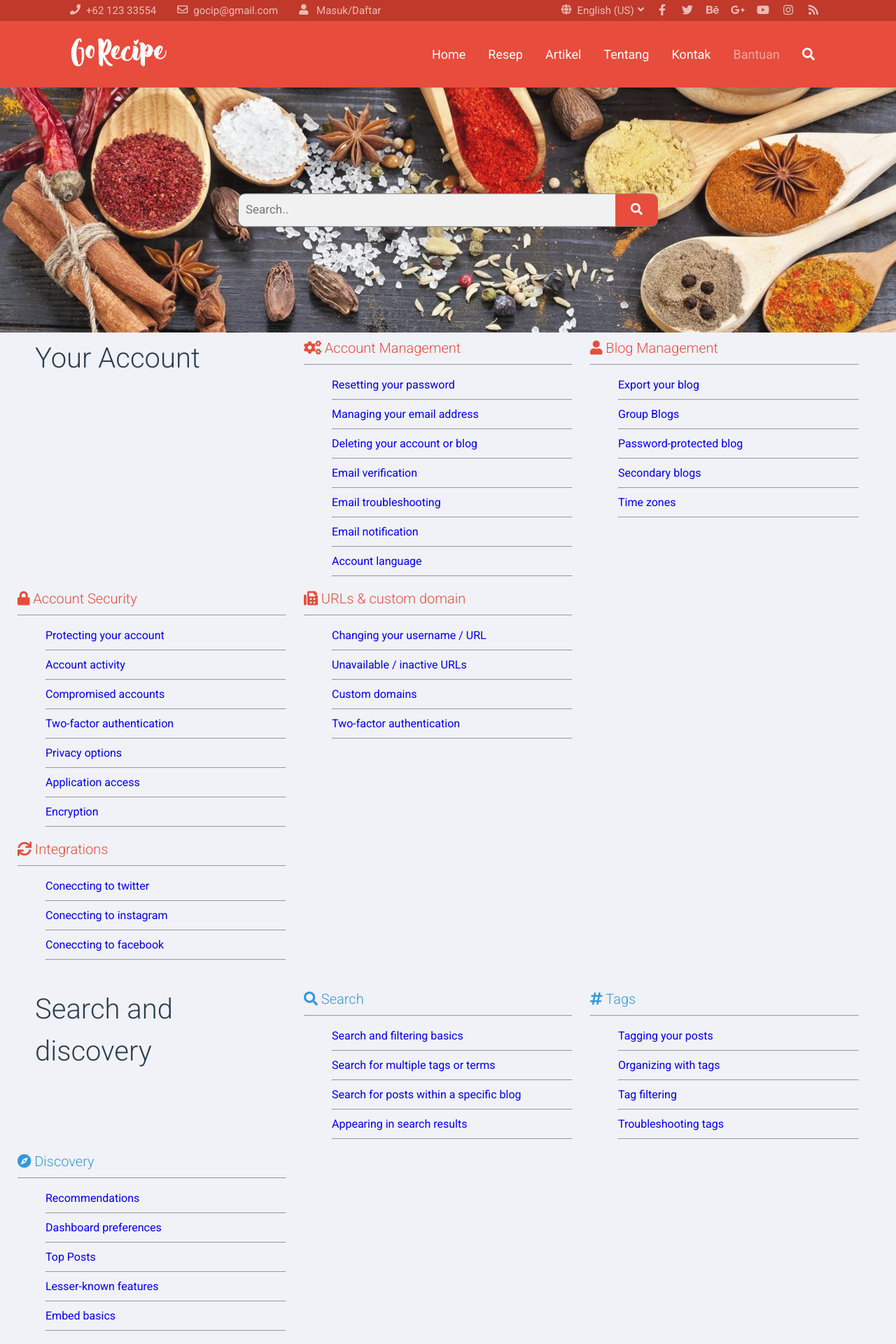
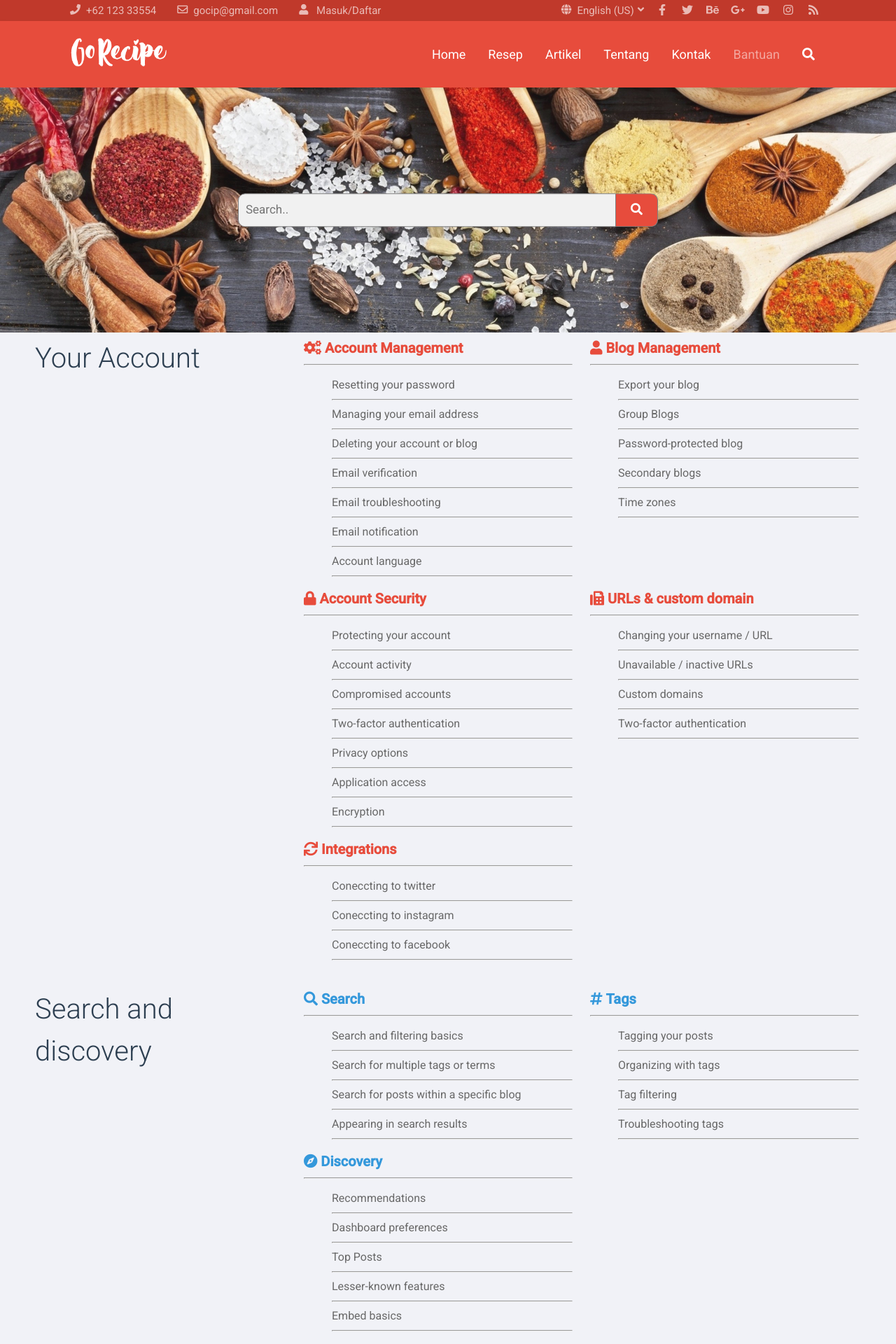
Before and after one commit to rizkychi/GORECIPE-WEB, a PHP site: page /index.php?p=bantuan in a window 1280 px wide. Shown: the top 1920 px of the page at 70% size. Run offline with PHP 8.4, Linux system fonts and the light colour scheme; some libraries are stand-ins or nearby versions.

Commit message:
update help page..

```diff
--- a/css/style.css
+++ b/css/style.css
@@ -1910,6 +1910,7 @@ input#img-4:checked~.dots label#img-dot-4 {
 
 #help-page .sub-help-category h4 {
     font-size: 20px;
+    font-weight: bold;
     margin-bottom: 0;
 }
 
@@ -1923,6 +1924,10 @@ input#img-4:checked~.dots label#img-dot-4 {
 
 #help-page .sub-help-category ul li a {
     text-decoration: none;
+    color: rgb(104, 104, 104);
+}
+#help-page .sub-help-category ul li a:hover {
+    text-decoration: underline;
 }
 
 #help-page #your-account .sub-help-category h4,
--- a/page/bantuan.php
+++ b/page/bantuan.php
@@ -94,7 +94,7 @@
 
         <div class="row">
             <div class="help-category">
-                    <h1></h1>
+                    <h1><p></p></h1>
             </div>
 
             <div class="sub-help-category">
@@ -147,7 +147,7 @@
 
         <div class="row">
             <div class="help-category">
-                    <h1></h1>
+                    <h1><p></p></h1>
             </div>
 
             <div class="sub-help-category">
@@ -218,7 +218,7 @@
 
         <div class="row">
             <div class="help-category">
-                    <h1></h1>
+                    <h1><p></p></h1>
             </div>
 
             <div class="sub-help-category">
@@ -292,7 +292,7 @@
 
         <div class="row">
             <div class="help-category">
-                    <h1></h1>
+                    <h1><p></p></h1>
             </div>
 
             <div class="sub-help-category">
@@ -368,7 +368,7 @@
 
         <div class="row">
             <div class="help-category">
-                    <h1></h1>
+                    <h1><p></p></h1>
             </div>
 
             <div class="sub-help-category">
```
